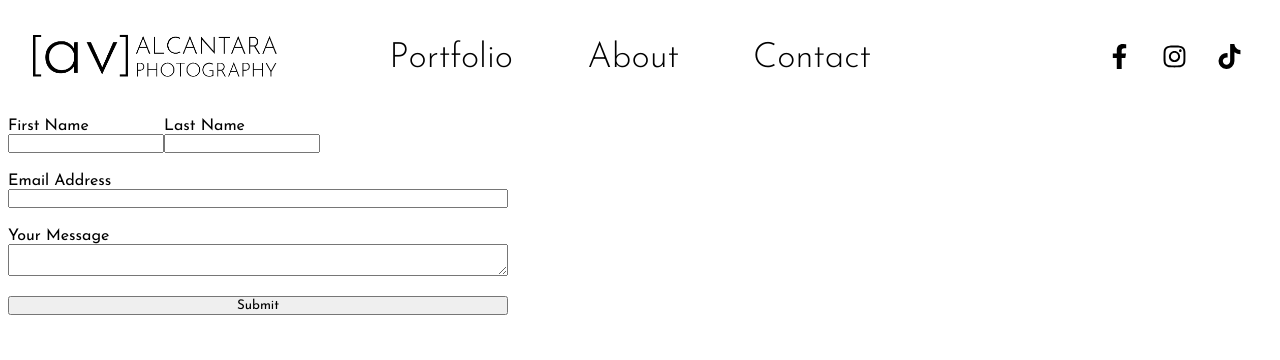
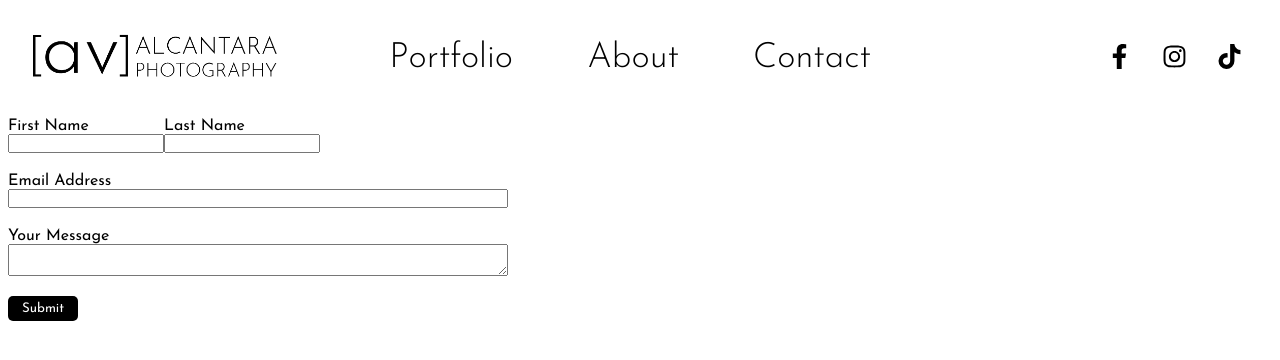
Before and after one commit to adamalcantara/avalcantaraphotography, a React (Create React App) app: page /contact in a window 1280 px wide. Shown: the top 360 px of the page. Built offline with nearby package versions, Linux system fonts and the light colour scheme.

Commit message:
Styled button

```diff
--- a/src/Components/ContactForm/ContactForm.css
+++ b/src/Components/ContactForm/ContactForm.css
@@ -26,3 +26,12 @@
 #message {
     margin-bottom: 20px;
 }
+
+#contactSubmit {
+    width: 70px;
+    height: 25px;
+    border: none;
+    border-radius: 5px;
+    color: white;
+    background-color: black;
+}
--- a/src/Components/ContactForm/ContactForm.js
+++ b/src/Components/ContactForm/ContactForm.js
@@ -60,7 +60,7 @@ function ContactForm() {
                 field="message"
                 errors={state.errors}
             />
-            <button type="submit" disabled={state.submitting}>
+            <button type="submit" disabled={state.submitting} id="contactSubmit">
                 Submit
             </button>
         </form>
```
